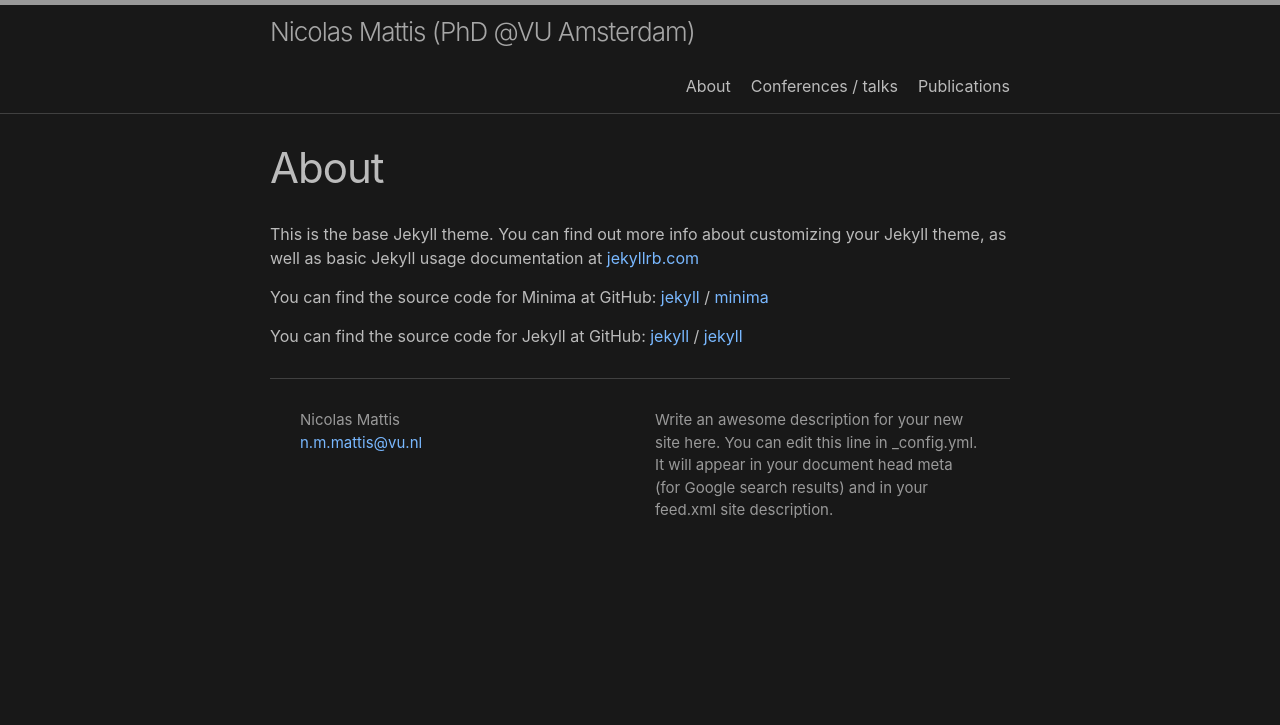
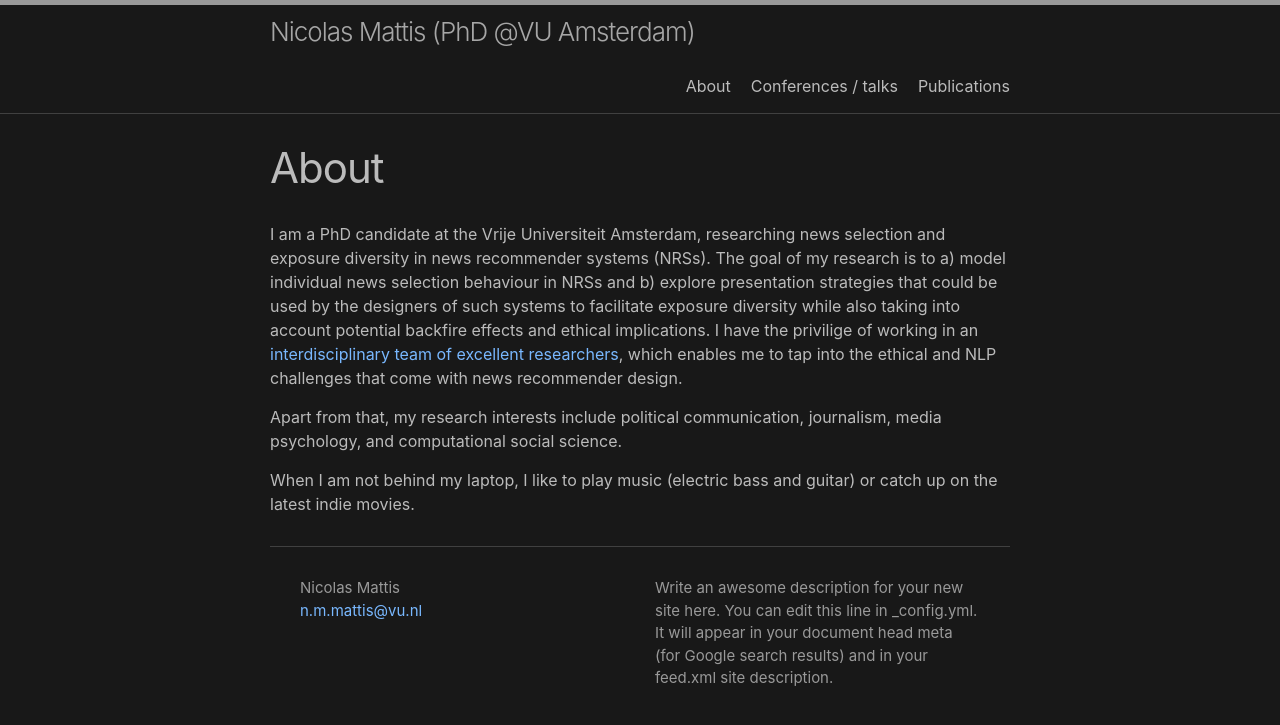
Before and after one commit to nickma101/nickma101.github.io, a Jekyll site: the page built from about.md, in a window 1280 px wide. Shown: the top 725 px of the page. Built offline with Jekyll 4.4.1, drawn with Linux system fonts in a browser that asks for light colours.

Commit message:
Update about.md

```diff
--- a/about.md
+++ b/about.md
@@ -4,15 +4,8 @@ title: About
 permalink: /about/
 ---
 
-This is the base Jekyll theme. You can find out more info about customizing your Jekyll theme, as well as basic Jekyll usage documentation at [jekyllrb.com](https://jekyllrb.com/)
+I am a PhD candidate at the Vrije Universiteit Amsterdam, researching news selection and exposure diversity in news recommender systems (NRSs). The goal of my research is to a) model individual news selection behaviour in NRSs and b) explore presentation strategies that could be used by the designers of such systems to facilitate exposure diversity while also taking into account potential backfire effects and ethical implications. I have the privilige of working in an [interdisciplinary team of excellent researchers](http://ccs.amsterdam/projects/rethinking-news-algorithms-nudging-users-towards-diverse-news-exposure/), which enables me to tap into the ethical and NLP challenges that come with news recommender design.
 
-You can find the source code for Minima at GitHub:
-[jekyll][jekyll-organization] /
-[minima](https://github.com/jekyll/minima)
+Apart from that, my research interests include political communication, journalism, media psychology, and computational social science.
 
-You can find the source code for Jekyll at GitHub:
-[jekyll][jekyll-organization] /
-[jekyll](https://github.com/jekyll/jekyll)
-
-
-[jekyll-organization]: https://github.com/jekyll
+When I am not behind my laptop, I like to play music (electric bass and guitar) or catch up on the latest indie movies.
```
